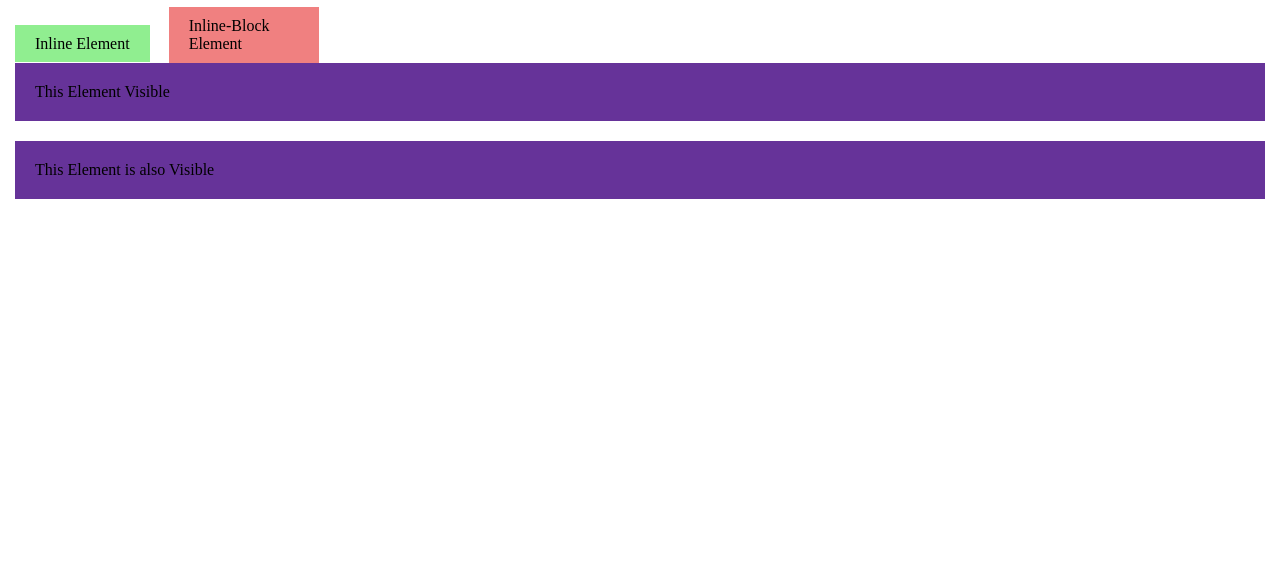
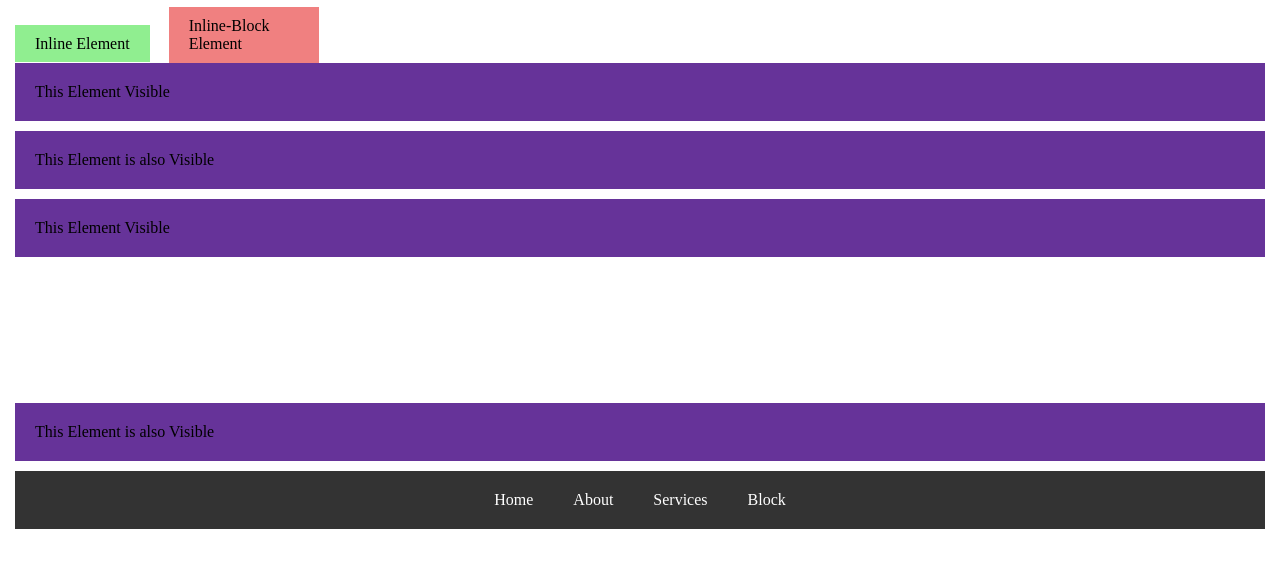
Before and after one commit to creativeemon/CSS-DISPLAY-AND-LAYOUT, a plain HTML site: page index.html in a window 1280 px wide. Shown: the part 93-660 px from the top of the page. Drawn offline with Linux system fonts and the light colour scheme.

Commit message:
practical project nav add

```diff
--- a/css/styles.css
+++ b/css/styles.css
@@ -29,7 +29,7 @@ body{
 
 .visible{
    background-color: rebeccapurple;
-   margin-bottom: 20px;
+   margin-bottom: 10px;
    padding: 20px;
 }
 .hidden{
@@ -38,3 +38,31 @@ body{
     margin-bottom: 20px;
     display: none;
 }
+.hidden-visibility{
+    background-color: aqua;
+    padding: 20px;
+    margin-bottom: 10px;
+    visibility: hidden;
+}
+.opacity{
+    background: rgb(13, 9, 216);
+    padding: 20px;
+    margin-bottom: 10px;
+    color: white;
+    opacity: 0;
+}
+
+/* practical project*/
+.nav{
+   background: #333;
+   padding: 10px;
+}
+ul{
+    list-style: none;
+    display: flex;
+    justify-content: center;
+}
+.nav-item{
+    color: white;
+    padding: 10px 20px;
+}
--- a/index.html
+++ b/index.html
@@ -22,5 +22,24 @@
         <div class="hidden">This Element hidden by display : none</div>
         <div class="visible">This Element is also Visible</div>
       </section>
+
+      <!-- step 3: Visibility property -->
+       <section>
+        <div class="visible">This Element Visible</div>
+        <div class="hidden-visibility">This Element is hidden by using Visible : hidden</div>
+        <div class="opacity"> Opacity div</div>
+        <div class="visible">This Element is also Visible</div>
+       </section>
+
+       <!-- step 4: practical project -->
+        <nav class="nav">
+            <ul>
+                <li class="nav-item">Home</li>
+                <li class="nav-item">About</li>
+                <li class="nav-item">Services</li>
+                <li class="nav-item hidden">Contact (Hidden)</li>
+                <li class="nav-item">Block</li>
+            </ul>
+        </nav>
 </body>
 </html>
```
